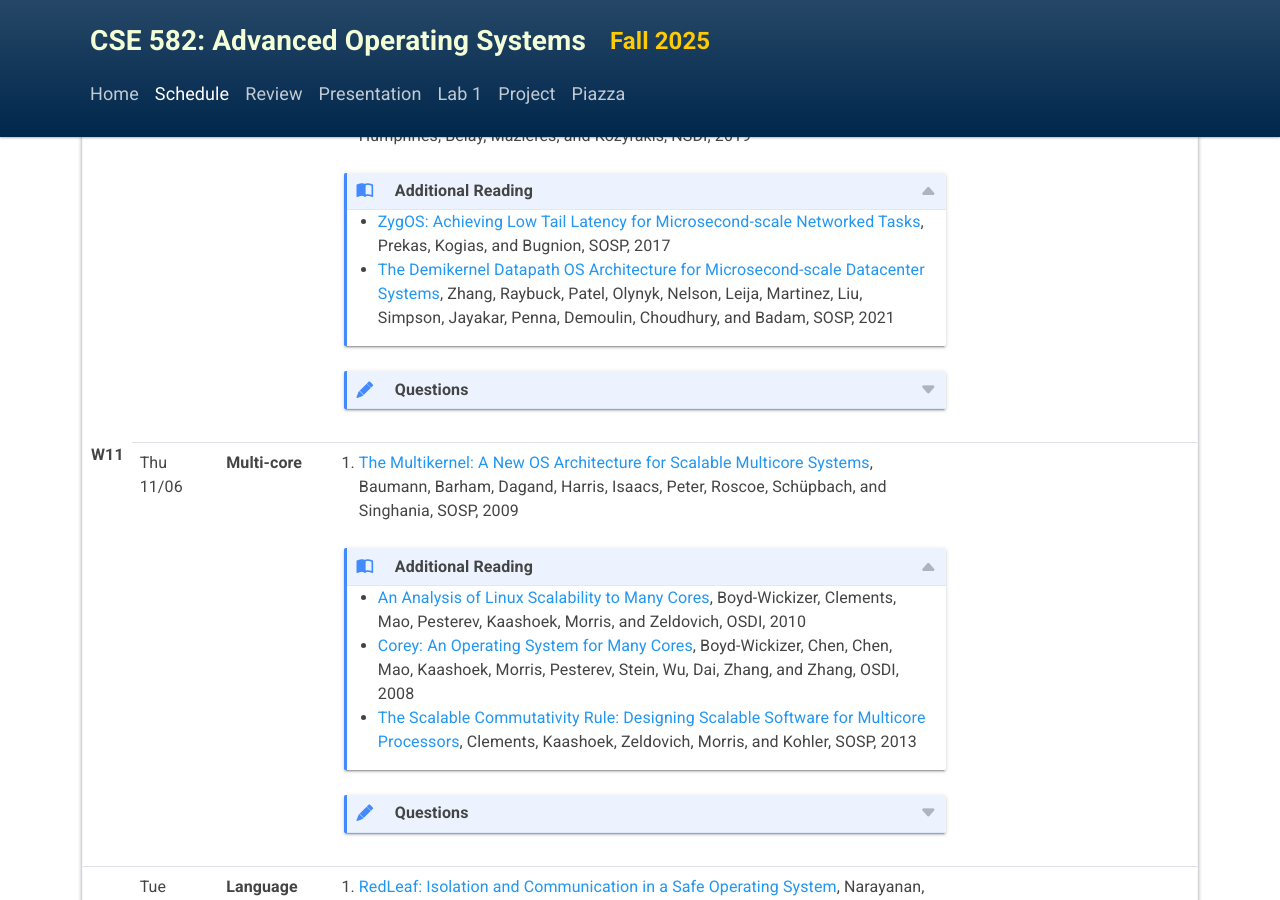
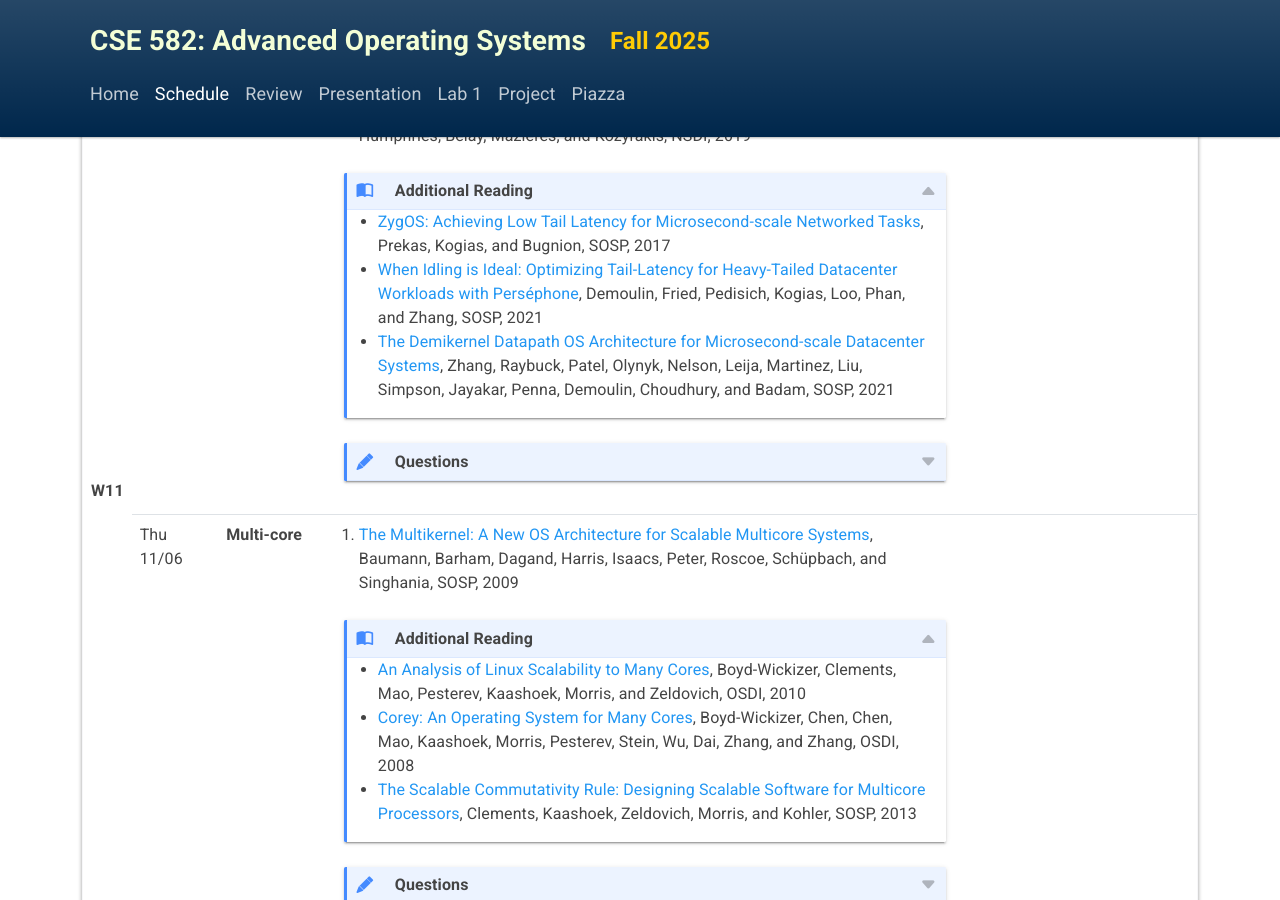
Before and after one commit to eecs582/eecs582.github.io, a Jekyll site: the page built from schedule.html, in a window 1280 px wide and 900 px high, scrolled down 6270 px. Built offline with Jekyll 4.4.1, drawn with Linux system fonts in a browser that asks for light colours.

Commit message:
add additional reading

```diff
--- a/schedule.html
+++ b/schedule.html
@@ -551,7 +551,8 @@ layout: schedule
           <summary>Additional Reading</summary>
           <ul>
             <li><a href="https://dl.acm.org/doi/10.1145/3132747.3132780">ZygOS: Achieving Low Tail Latency for Microsecond-scale Networked Tasks</a>, Prekas, Kogias, and Bugnion, SOSP, 2017</li>
-            <li><a href="https://irenezhang.net/papers/demikernel-sosp21.pdf">The Demikernel Datapath OS Architecture for Microsecond-scale Datacenter Systems</a>, Zhang, Raybuck, Patel, Olynyk, Nelson, Leija, Martinez, Liu, Simpson, Jayakar, Penna, Demoulin, Choudhury, and Badam, SOSP, 2021</li>
+            <li><a href="https://dl.acm.org/doi/10.1145/3477132.3483571">When Idling is Ideal: Optimizing Tail-Latency for Heavy-Tailed Datacenter Workloads with Perséphone</a>, Demoulin, Fried, Pedisich, Kogias, Loo, Phan, and Zhang, SOSP, 2021</li>
+            <li><a href="https://dl.acm.org/doi/10.1145/3477132.3483569">The Demikernel Datapath OS Architecture for Microsecond-scale Datacenter Systems</a>, Zhang, Raybuck, Patel, Olynyk, Nelson, Leija, Martinez, Liu, Simpson, Jayakar, Penna, Demoulin, Choudhury, and Badam, SOSP, 2021</li>
           </ul>
         </details>
         <details>
```
